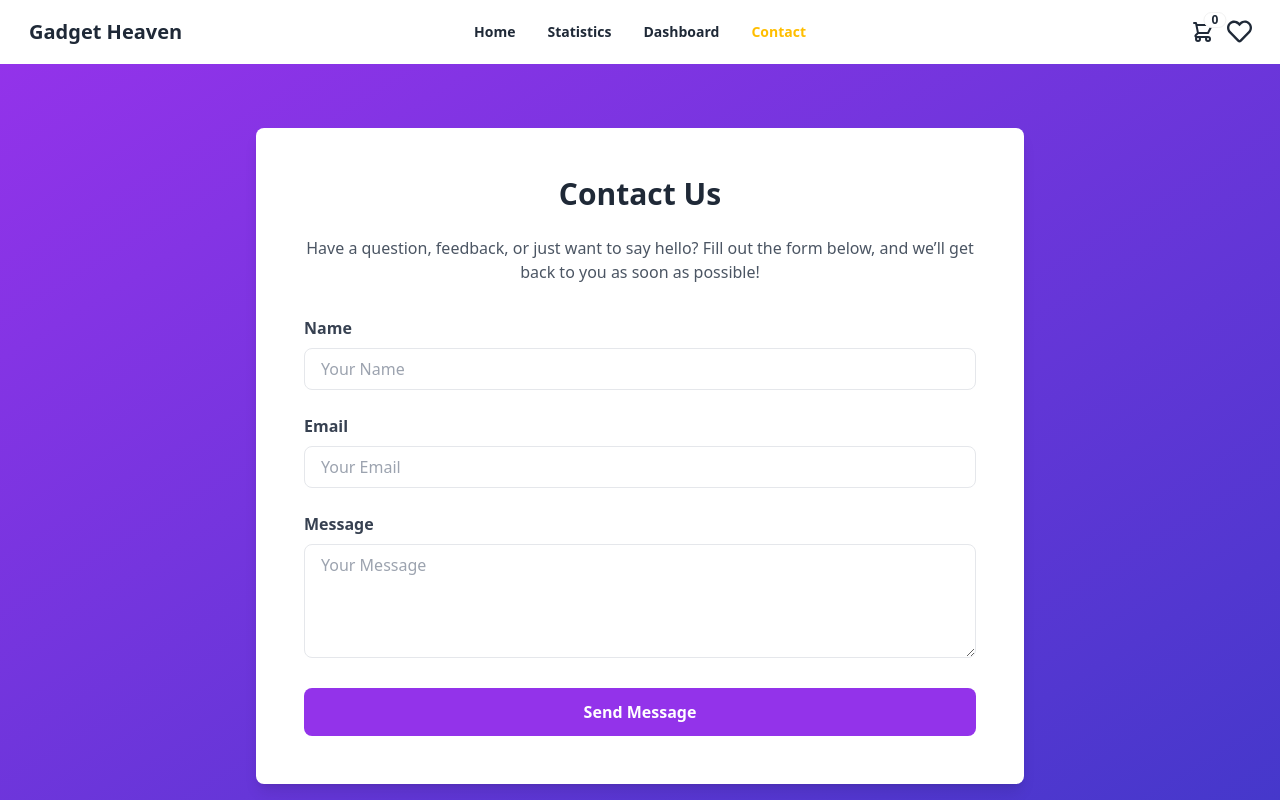
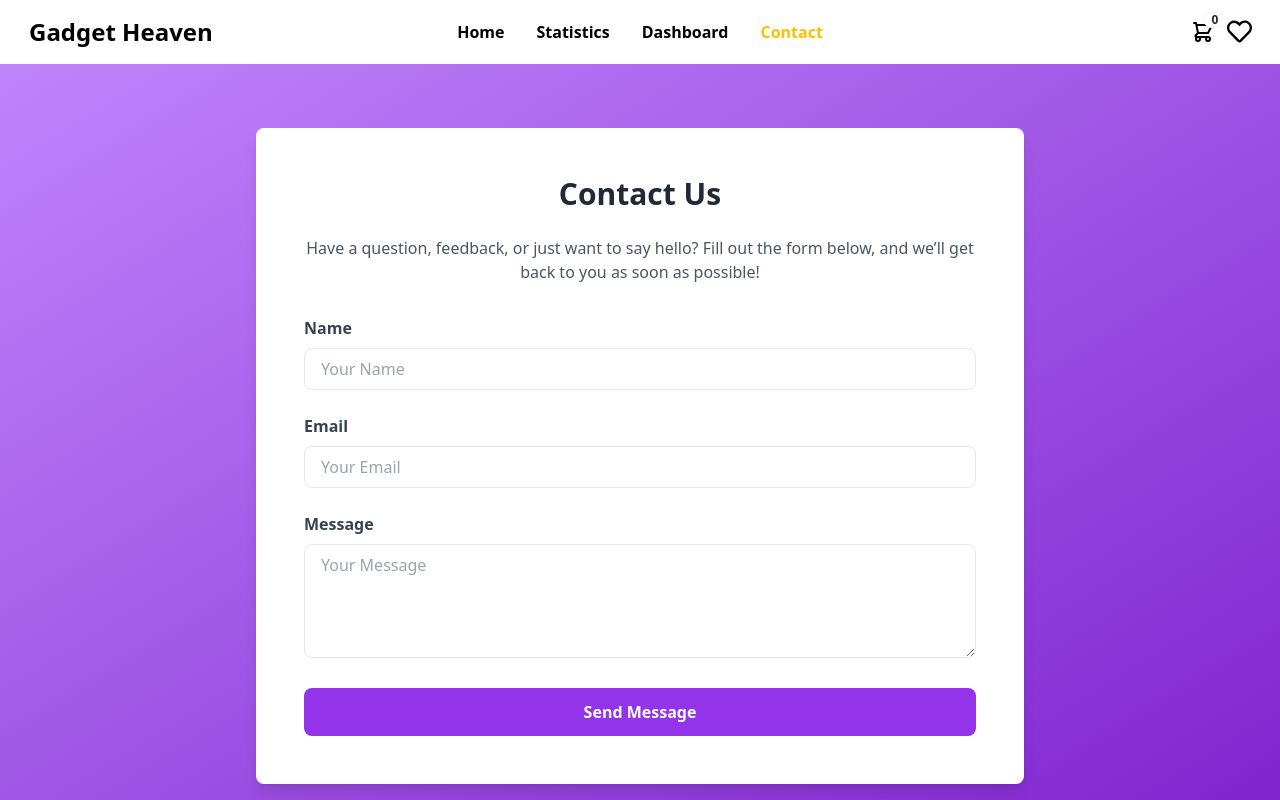
Before and after one commit to Walid-3105/Gadget-Heaven, a React (Vite) app: page /contact in a window 1280 px wide. Shown: the top 800 px of the page. Built offline with nearby package versions, Linux system fonts and the light colour scheme.

Commit message:
navbar font and text color change

```diff
--- a/src/App.jsx
+++ b/src/App.jsx
@@ -1,11 +1,7 @@
 import "./App.css";
 
 function App() {
-  return (
-    <>
-      <h1>Vite + React</h1>
-    </>
-  );
+  return <></>;
 }
 
 export default App;
--- a/src/Components/Categories/Categories.css
+++ /dev/null
@@ -1,3 +0,0 @@
-.tab-active {
-  background-color: blue;
-}
--- a/src/Components/Categories/Categories.jsx
+++ b/src/Components/Categories/Categories.jsx
@@ -14,7 +14,7 @@ const Categories = ({ categories }) => {
             to={`/category/${category.category}`}
             role="tab"
             className={({ isActive }) =>
-              `tab justify-start w-32 px-4 items-start bg-slate-200 ${
+              `tab justify-start w-32 px-4 items-start hover:bg-[#1a34f4dc] hover:text-white bg-slate-200 ${
                 isActive ? "tab-active" : ""
               }`
             }
--- a/src/Components/Contact/Contact.jsx
+++ b/src/Components/Contact/Contact.jsx
@@ -2,7 +2,7 @@ import React from "react";
 
 const Contact = () => {
   return (
-    <div className="bg-gradient-to-br from-purple-600 to-indigo-700 py-16 px-4">
+    <div className="bg-gradient-to-br from-purple-400 to-purple-700 py-16 px-4">
       <div className="max-w-3xl mx-auto bg-white rounded-lg shadow-lg p-8 md:p-12">
         <h2 className="text-3xl font-semibold text-center text-gray-800 mb-6">
           Contact Us
--- a/src/Components/NavBar/NavBar.jsx
+++ b/src/Components/NavBar/NavBar.jsx
@@ -28,7 +28,7 @@ const NavBar = () => {
       </Helmet>
       <div
         className={`navbar backdrop-blur-xl ${
-          isHomeActive ? "bg-[#9538E2]" : "bg-white"
+          isHomeActive ? "bg-[#9538E2] text-white" : "bg-white text-black"
         } bg-[#9538E2] rounded-t-xl w-full`}
       >
         <div className="navbar-start ">
@@ -55,7 +55,7 @@ const NavBar = () => {
             >
               <NavLink
                 className={({ isActive }) =>
-                  `font-bold  ${
+                  `font-bold ${
                     isActive ? "text-warning" : "hover:text-warning"
                   }`
                 }
@@ -95,7 +95,7 @@ const NavBar = () => {
               </NavLink>
             </ul>
           </div>
-          <Link to="./" className="btn px-0 btn-ghost text-xl">
+          <Link to="./" className="btn px-0 btn-ghost text-2xl">
             Gadget Heaven
           </Link>
         </div>
@@ -103,7 +103,9 @@ const NavBar = () => {
           <ul className="menu menu-horizontal px-1 gap-8">
             <NavLink
               className={({ isActive }) =>
-                `font-bold  ${isActive ? "text-warning" : "hover:text-warning"}`
+                `font-bold text-base ${
+                  isActive ? "text-warning" : "hover:text-warning"
+                }`
               }
               to="./"
             >
@@ -111,7 +113,9 @@ const NavBar = () => {
             </NavLink>
             <NavLink
               className={({ isActive }) =>
-                `font-bold  ${isActive ? "text-warning" : "hover:text-warning"}`
+                `font-bold text-base ${
+                  isActive ? "text-warning" : "hover:text-warning"
+                }`
               }
               to="./statistics"
             >
@@ -119,7 +123,9 @@ const NavBar = () => {
             </NavLink>
             <NavLink
               className={({ isActive }) =>
-                `font-bold  ${isActive ? "text-warning" : "hover:text-warning"}`
+                `font-bold text-base ${
+                  isActive ? "text-warning" : "hover:text-warning"
+                }`
               }
               to="./dashboard"
             >
@@ -127,7 +133,9 @@ const NavBar = () => {
             </NavLink>
             <NavLink
               className={({ isActive }) =>
-                `font-bold  ${isActive ? "text-warning" : "hover:text-warning"}`
+                `font-bold text-base ${
+                  isActive ? "text-warning" : "hover:text-warning"
+                }`
               }
               to="./contact"
             >
@@ -181,20 +189,7 @@ const NavBar = () => {
               <ul
                 tabIndex={0}
                 className="menu menu-sm dropdown-content bg-base-100 rounded-box z-[1] mt-3 w-52 p-2 shadow"
-              >
-                <li>
-                  <a className="justify-between">
-                    Profile
-                    <span className="badge">New</span>
-                  </a>
-                </li>
-                <li>
-                  <a>Settings</a>
-                </li>
-                <li>
-                  <a>Logout</a>
-                </li>
-              </ul>
+              ></ul>
             </div>
           </div>
         </div>
```
Also changed, not shown: 1 other file (tests, documents, lock files or other folders).
